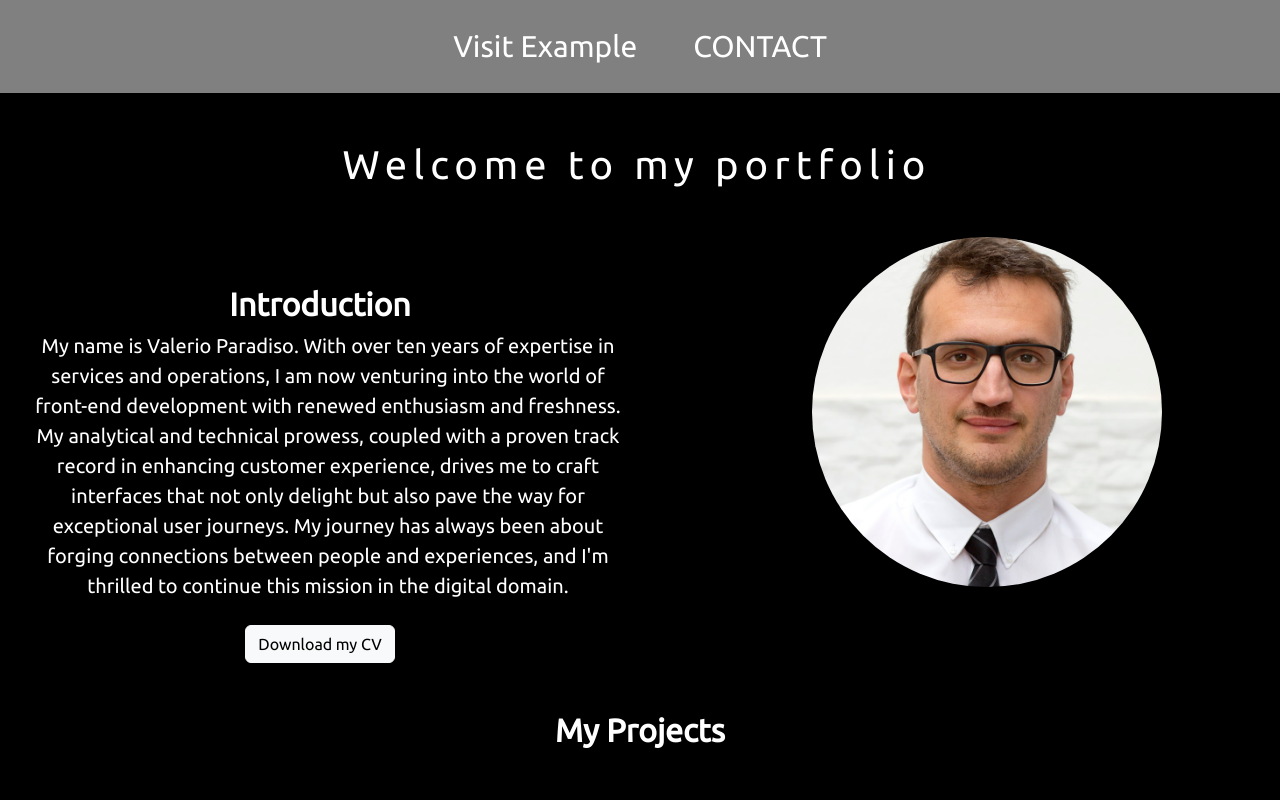
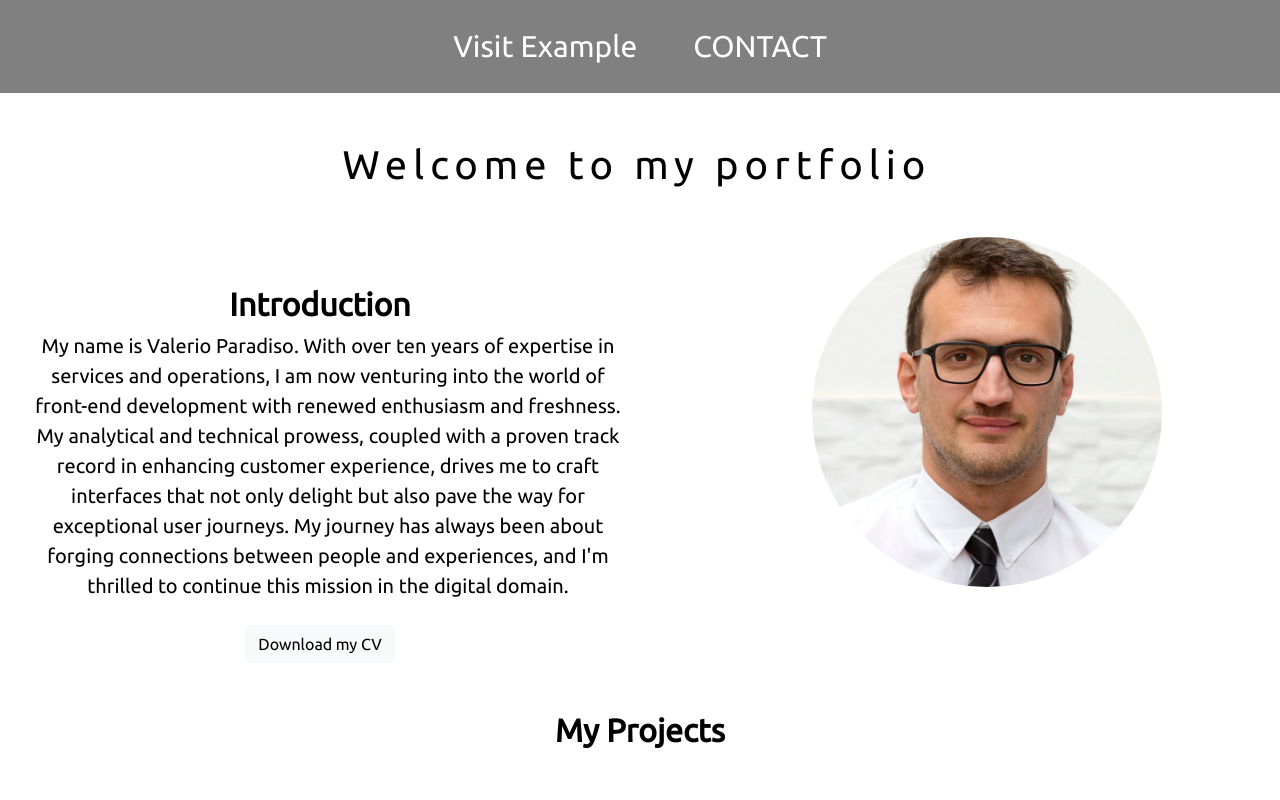
Before and after one commit to valerioprds/my-portfolio, an Angular app: page / in a window 1280 px wide. Shown: the top 800 px of the page. Built offline with nearby package versions, Linux system fonts and the light colour scheme.

Commit message:
background color changed

```diff
--- a/src/styles.css
+++ b/src/styles.css
@@ -1,8 +1,8 @@
 /* You can add global styles to this file, and also import other style files */
 body {
   font-family: "Ubuntu", sans-serif;
-  background-color: black;
-  color: white;
+  color: black;
+  background-color: white;
 }
 
 a {
```
